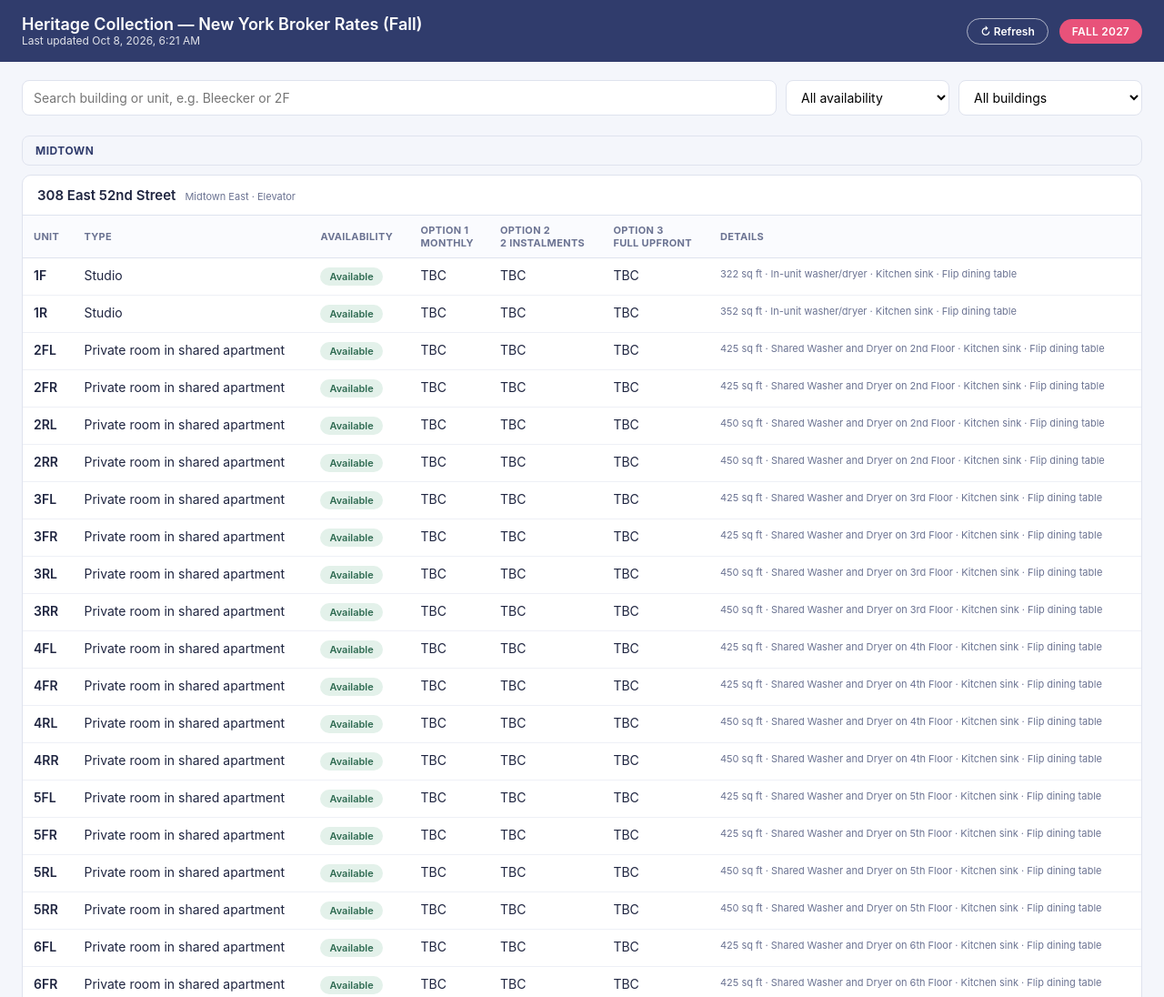
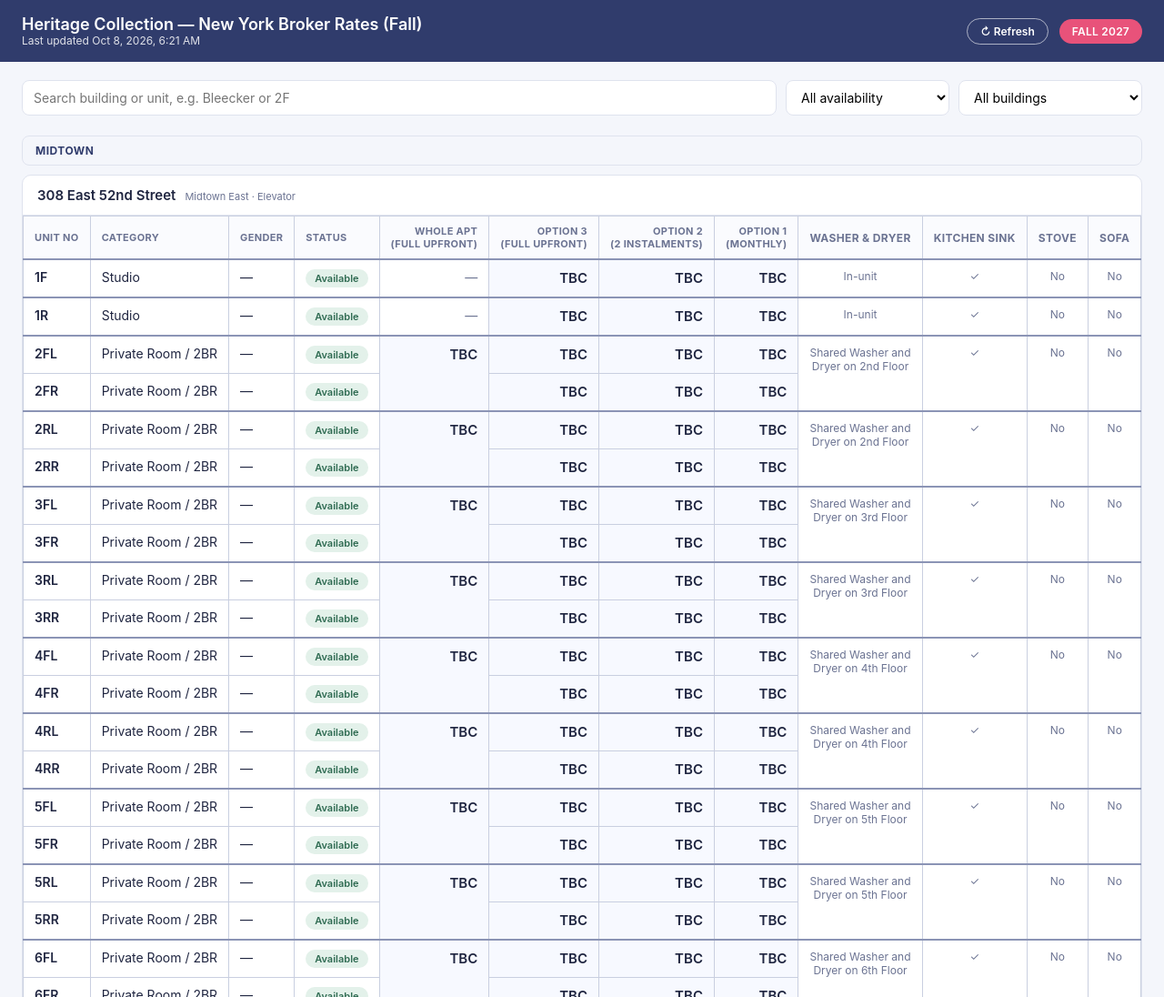
Before and after one commit to nysalesmgr/Heritage-NewYork-Brokers, a plain HTML site: page index.html in a window 1280 px wide. Shown: the top 1096 px of the page at 91% size. Drawn offline with Linux system fonts and the light colour scheme.

Commit message:
Add files via upload

```diff
--- a/index.html
+++ b/index.html
@@ -27,7 +27,21 @@
   .card-head h2 { font-size: 15px; font-weight: 600; }
   .tag { font-size: 11px; color: var(--muted); }
   .table-wrap { overflow-x: auto; }
-  table { width: 100%; border-collapse: collapse; min-width: 760px; }
+  table { width: 100%; border-collapse: collapse; min-width: 900px; }
+  td { padding: 14px 12px; vertical-align: middle; }
+  tr.grp-start td { border-top: 2px solid var(--border); }
+  tbody tr:first-child td { border-top: none; }
+  th.r, td.num { text-align: right; }
+  td.rate { font-weight: 600; font-size: 15px; }
+  td.dim { color: var(--muted); font-weight: 400; }
+  th.amen, td.amen { text-align: center; font-size: 12px; color: var(--muted); border-left: 1px solid #eef0f6; }
+  td.cat { white-space: nowrap; }
+  /* Full box lines on every cell, so rates read as clearly as the unit details. */
+  table { border: 1px solid #c9cfe0; }
+  th, td { border: 1px solid #c9cfe0 !important; }
+  th { background: #eef1f9; }
+  tr.grp-start td { border-top: 2px solid #8b94b5 !important; }
+  td.rate { background: #f7f9ff; }
   th { text-align: left; font-size: 11px; text-transform: uppercase; letter-spacing: .03em; color: var(--muted); padding: 9px 12px; background: #fafbfe; border-bottom: 1px solid var(--border); white-space: nowrap; }
   td { padding: 10px 12px; border-bottom: 1px solid #eef0f6; vertical-align: top; }
   tr:last-child td { border-bottom: none; }
@@ -38,6 +52,7 @@
   .b-available { background: #e3f1ea; color: #2f6b52; }
   .b-agreement { background: #e53935; color: #fff; }
   tr.row-agreement td { background: #fdecec; }
+  tr.row-agreement td.amen { background: #fff; }
   .b-sold { background: #e2e5ee; color: #596080; }
   tr.row-sold td { opacity: .55; }
   .empty { text-align: center; color: var(--muted); padding: 60px 16px; }
@@ -121,18 +136,30 @@ function renderDashboard(data, f) {
     if (!units.length) return;
     if (b.area && b.area !== lastArea) { out.push(`<div class="area-header">${esc(b.area)}</div>`); lastArea = b.area; }
     const lift = b.elevator === true ? "Elevator" : b.elevator === false ? "Walk-up" : "";
+    // Same layout as the Boston broker page: rates next to the unit, details after.
+    const cols = [["washerDryer","Washer & Dryer"],["kitchenSink","Kitchen Sink"],["stove","Stove"],["sofa","Sofa"],["diningTable","Dining Table"],["sqft","Sq Ft"]];
+    const val = v => { const s = String(v === null || v === undefined ? "" : v).trim(); return s.toLowerCase() === "yes" ? "✓" : esc(s); };
+    const firstIdx = {}, sizes = {};
+    units.forEach((u, i) => { if (u.groupId) { if (!(u.groupId in firstIdx)) firstIdx[u.groupId] = i; sizes[u.groupId] = (sizes[u.groupId] || 0) + 1; } });
+    const rows = units.map((u, i) => {
+      shown++;
+      const start = !u.groupId || firstIdx[u.groupId] === i;
+      const rs = u.groupId ? ` rowspan="${sizes[u.groupId]}"` : "";
+      const amen = start ? cols.map(c => `<td class="amen"${rs}>${val(u[c[0]])}</td>`).join("") : "";
+      const whole = !u.groupId ? `<td class="num dim">—</td>` : (start ? `<td class="num rate"${rs}>${money(u.wholeAptOpt3)}</td>` : "");
+      return `<tr class="${(u.status === "sold" ? "row-sold " : u.status === "agreement" ? "row-agreement " : "") + (start ? "grp-start" : "")}">` +
+        `<td class="unit">${esc(u.room)}</td><td class="cat">${esc(u.categoryLabel)}</td>` +
+        `<td>${esc(u.gender || "—")}</td>` +
+        `<td><span class="badge b-${esc(u.status)}">${esc(STATUS_LABEL[u.status] || u.status)}</span></td>` +
+        whole +
+        `<td class="num rate">${money(u.opt3)}</td><td class="num rate">${money(u.opt2)}</td><td class="num rate">${money(u.opt1)}</td>` + amen + `</tr>`;
+    }).join("");
     out.push(`<div class="card"><div class="card-head"><h2>${esc(b.name)}</h2>` +
       `<span class="tag">${esc([b.neighborhood, lift].filter(Boolean).join(" · "))}</span></div>` +
-      `<div class="table-wrap"><table><thead><tr><th>Unit</th><th>Type</th><th>Availability</th>` +
-      `<th>Option 1<br>Monthly</th><th>Option 2<br>2 instalments</th><th>Option 3<br>Full upfront</th><th>Details</th></tr></thead><tbody>` +
-      units.map(u => {
-        shown++;
-        return `<tr class="${u.status === "sold" ? "row-sold" : u.status === "agreement" ? "row-agreement" : ""}">` +
-          `<td class="unit">${esc(u.room)}</td><td>${typeCell(u)}</td>` +
-          `<td><span class="badge b-${esc(u.status)}">${esc(STATUS_LABEL[u.status] || u.status)}</span></td>` +
-          `<td class="num">${money(u.opt1)}</td><td class="num">${money(u.opt2)}</td><td class="num">${money(u.opt3)}</td>` +
-          `<td><div class="sub" style="margin:0;">${unitDetails(u)}</div></td></tr>`;
-      }).join("") + `</tbody></table></div></div>`);
+      `<div class="table-wrap"><table><thead><tr><th>Unit No</th><th>Category</th><th>Gender</th><th>Status</th>` +
+      `<th class="r">Whole Apt<br>(Full Upfront)</th><th class="r">Option 3<br>(Full Upfront)</th><th class="r">Option 2<br>(2 Instalments)</th><th class="r">Option 1<br>(Monthly)</th>` +
+      cols.map(c => `<th class="amen">${c[1]}</th>`).join("") +
+      `</tr></thead><tbody>${rows}</tbody></table></div></div>`);
   });
   if (!shown) return `<div class="empty">No units match your search.</div>`;
   return out.join("");
```
